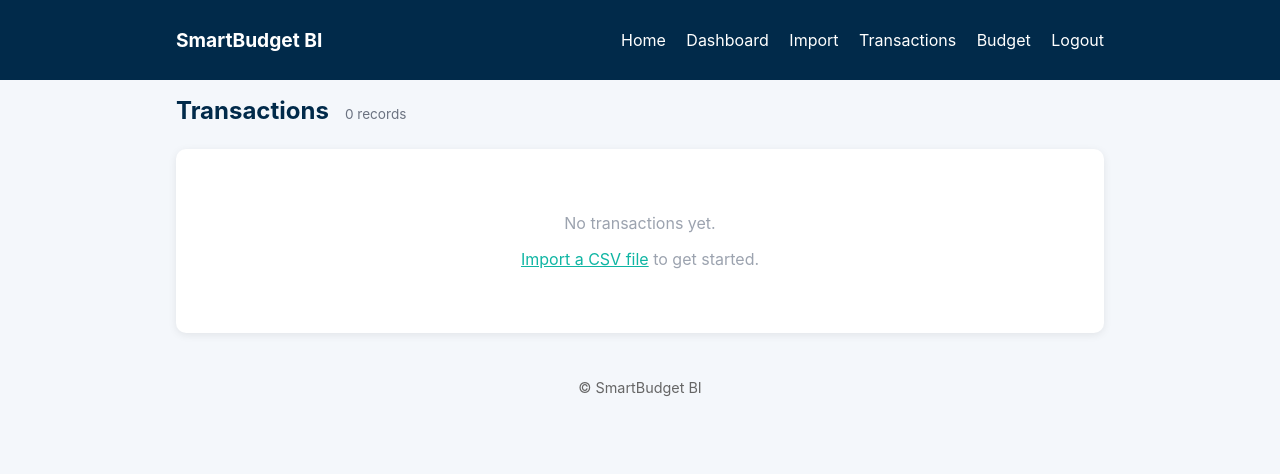
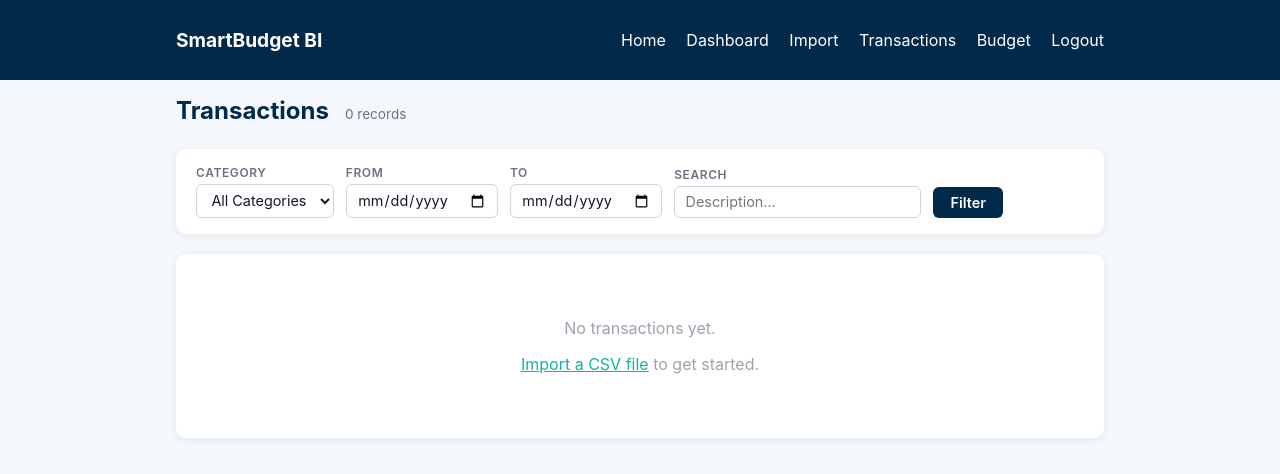
Before and after one commit to leenabuleil04-ctrl/smartbudget-bi, a Flask app: page /transactions in a window 1280 px wide. Shown: the top 474 px of the page. Run offline with Flask 3, Linux system fonts and the light colour scheme; the visitor is signed in with stand-in values (Sample User, id 1).

Commit message:
Add savings forecast banner, revised Smart Insights, and transaction filters
Feature 1 – Smart Insights (revised rules):
- generate_insights now accepts raw Supabase lists for cbs_benchmarks
  and budget_goals; processes them internally into lookup dicts
- 5 rules: info (top category), danger/💸 (over budget), danger/🚨
  (≥2x CBS), warning/⚠️ (1.2x–2x CBS), good/✅ (≤70% CBS)
- app.py: pass cbs_benchmarks_raw and budget_goals_raw (raw lists)
  instead of pre-processed dicts

Feature 2 – Transaction search & filter:
- /transactions reads category, date_from, date_to, search query params
  and applies .eq()/.gte()/.lte()/.ilike() to the Supabase query
- Filter values passed back to template so form stays filled
- filter-bar UI: category dropdown, date pickers, text search, Filter
  button; Clear link appears only when filters are active

Feature 3 – Savings forecast banner:
- First visible element on dashboard: green/red/grey banner driven by
  metrics.projection; grey if no transactions uploaded yet

Co-Authored-By: Claude Sonnet 4.6 <noreply@anthropic.com>

```diff
--- a/app.py
+++ b/app.py
@@ -52,23 +52,26 @@ def dashboard():
     # spending alerts vs last month
     alerts = compute_spending_alerts(transactions)
 
-    # CBS benchmark data per category (uses category + monthly_avg columns)
+    # CBS benchmark data — keep raw list for insights, build dict for chart
+    cbs_benchmarks_raw = []
     cbs_by_category = {}
     try:
         res = supabase.table('cbs_benchmarks').select('category,monthly_avg').execute()
-        err = getattr(res, 'error', None)
-        if not err and res.data:
+        if not getattr(res, 'error', None) and res.data:
+            cbs_benchmarks_raw = res.data
             for row in res.data:
                 cbs_by_category[row['category']] = float(row.get('monthly_avg', 0) or 0)
     except Exception:
         pass
     cbs_values = [cbs_by_category.get(c, 0) for c in cat_labels]
 
-    # per-category budget breakdown
+    # per-category budget breakdown — keep raw list for insights
+    budget_goals_raw = []
     budget_breakdown = {}
     try:
         res = supabase.table('budget_goals').select('category,monthly_limit_ils').eq('student_id', user['id']).execute()
         if not getattr(res, 'error', None) and res.data:
+            budget_goals_raw = res.data
             for row in res.data:
                 cat = row.get('category')
                 goal = float(row.get('monthly_limit_ils') or 0)
@@ -79,8 +82,7 @@ def dashboard():
     except Exception:
         pass
 
-    budget_goals_map = {cat: data['goal'] for cat, data in budget_breakdown.items()}
-    insights = generate_insights(metrics['by_category'], cbs_by_category, budget_goals_map)
+    insights = generate_insights(metrics['by_category'], cbs_benchmarks_raw, budget_goals_raw)
 
     return render_template(
         'dashboard.html',
@@ -153,16 +155,37 @@ def transactions_page():
         flash('Please log in to view transactions', 'error')
         return redirect(url_for('login'))
 
+    f_category  = request.args.get('category', '').strip()
+    f_date_from = request.args.get('date_from', '').strip()
+    f_date_to   = request.args.get('date_to', '').strip()
+    f_search    = request.args.get('search', '').strip()
+
     transactions = []
     try:
-        res = supabase.table('transactions').select('*') \
-            .eq('student_id', user['id']).order('date', desc=True).execute()
+        q = supabase.table('transactions').select('*').eq('student_id', user['id'])
+        if f_category:
+            q = q.eq('category', f_category)
+        if f_date_from:
+            q = q.gte('date', f_date_from)
+        if f_date_to:
+            q = q.lte('date', f_date_to)
+        if f_search:
+            q = q.ilike('description', f'%{f_search}%')
+        res = q.order('date', desc=True).execute()
         if not getattr(res, 'error', None):
             transactions = res.data or []
     except Exception:
         transactions = []
 
-    return render_template('transactions.html', transactions=transactions)
+    return render_template(
+        'transactions.html',
+        transactions=transactions,
+        categories=ALLOWED_CATEGORIES,
+        f_category=f_category,
+        f_date_from=f_date_from,
+        f_date_to=f_date_to,
+        f_search=f_search,
+    )
 
 
 @app.route('/budget', methods=['GET', 'POST'])
--- a/services/analytics.py
+++ b/services/analytics.py
@@ -99,50 +99,69 @@ def compute_monthly_trend(transactions):
 def generate_insights(spending_by_category, cbs_benchmarks, budget_goals):
     """Return a list of insight dicts: {type, icon, text}.
 
-    spending_by_category : {category: float}   — expenses this month (positive)
-    cbs_benchmarks       : {category: float}   — monthly CBS averages
-    budget_goals         : {category: float}   — user's monthly limits
-    types: 'warning', 'good', 'info', 'danger'
+    spending_by_category : {category: float}         — expenses this month (positive)
+    cbs_benchmarks       : list of dicts from Supabase, keys: category, monthly_avg
+    budget_goals         : list of dicts from Supabase, keys: category, monthly_limit_ils
     """
+    # normalise raw Supabase lists into lookup dicts
+    cbs_map = {
+        row['category']: float(row.get('monthly_avg') or 0)
+        for row in (cbs_benchmarks or [])
+        if row.get('category')
+    }
+    goals_map = {
+        row['category']: float(row.get('monthly_limit_ils') or 0)
+        for row in (budget_goals or [])
+        if row.get('category')
+    }
+
     insights = []
 
-    # biggest expense category (info)
-    if spending_by_category:
-        top_cat = max(spending_by_category, key=lambda c: spending_by_category[c])
-        top_amt = spending_by_category[top_cat]
-        if top_amt > 0:
-            insights.append({
-                'type': 'info',
-                'icon': '📊',
-                'text': f'Your biggest expense this month is {top_cat} at ₪{top_amt:,.0f}.',
-            })
+    # highest spending category — info, 📊
+    categories_with_spend = {c: v for c, v in spending_by_category.items() if v > 0}
+    if categories_with_spend:
+        top_cat = max(categories_with_spend, key=categories_with_spend.get)
+        top_amt = categories_with_spend[top_cat]
+        insights.append({
+            'type': 'info',
+            'icon': '📊',
+            'text': f'Your biggest expense this month is {top_cat} at ₪{top_amt:,.0f}.',
+        })
 
     for cat in CATEGORY_ORDER:
         spent = spending_by_category.get(cat, 0.0)
-        benchmark = cbs_benchmarks.get(cat, 0.0)
-        goal = budget_goals.get(cat, 0.0)
+        benchmark = cbs_map.get(cat, 0.0)
+        goal = goals_map.get(cat, 0.0)
 
-        # exceeded budget goal (danger)
+        # exceeded budget goal — danger, 💸
         if goal > 0 and spent > goal:
             over_pct = round((spent / goal - 1) * 100)
             insights.append({
                 'type': 'danger',
-                'icon': '🚨',
+                'icon': '💸',
                 'text': f'You exceeded your {cat} budget by {over_pct}% (₪{spent:,.0f} vs ₪{goal:,.0f} limit).',
             })
 
-        if benchmark > 0:
-            # spending 2× or more above CBS benchmark (warning)
-            if spent >= benchmark * 2:
-                multiple = round(spent / benchmark, 1)
+        if benchmark > 0 and spent > 0:
+            ratio = spent / benchmark
+            if ratio >= 2.0:
+                # 2x+ CBS average — danger, 🚨
+                insights.append({
+                    'type': 'danger',
+                    'icon': '🚨',
+                    'text': f'You spent {ratio:.1f}× the national average on {cat} (₪{spent:,.0f} vs ₪{benchmark:,.0f} avg).',
+                })
+            elif ratio >= 1.2:
+                # 1.2x–2x CBS average — warning, ⚠️
+                pct_over = round((ratio - 1) * 100)
                 insights.append({
                     'type': 'warning',
                     'icon': '⚠️',
-                    'text': f'You spent {multiple}× the national average on {cat} (₪{spent:,.0f} vs ₪{benchmark:,.0f} avg).',
+                    'text': f'You spent {pct_over}% above the national average on {cat} (₪{spent:,.0f} vs ₪{benchmark:,.0f} avg).',
                 })
-            # well under benchmark — spending ≤50% of CBS average (good)
-            elif spent > 0 and spent <= benchmark * 0.5:
-                saving_pct = round((1 - spent / benchmark) * 100)
+            elif ratio <= 0.7:
+                # ≤70% of CBS average — good, ✅
+                saving_pct = round((1 - ratio) * 100)
                 insights.append({
                     'type': 'good',
                     'icon': '✅',
--- a/templates/transactions.html
+++ b/templates/transactions.html
@@ -65,12 +65,99 @@
     color: #9ca3af;
   }
   .no-data a { color: #0fb5a3; }
+
+  /* ── Filter bar ── */
+  .filter-bar {
+    background: #fff;
+    border-radius: 10px;
+    box-shadow: 0 2px 8px rgba(0,0,0,0.08);
+    padding: 1rem 1.25rem;
+    margin-bottom: 1.25rem;
+    display: flex;
+    flex-wrap: wrap;
+    gap: .75rem;
+    align-items: flex-end;
+  }
+  .filter-group { display: flex; flex-direction: column; gap: .25rem; }
+  .filter-group label { font-size: .75rem; text-transform: uppercase; letter-spacing: .05em; color: #6b7280; font-weight: 600; }
+  .filter-group select,
+  .filter-group input[type="date"],
+  .filter-group input[type="text"] {
+    padding: .4rem .65rem;
+    border: 1px solid #d1d5db;
+    border-radius: 6px;
+    font-size: .9rem;
+    color: #111827;
+    background: #fff;
+    min-width: 130px;
+  }
+  .filter-group select:focus,
+  .filter-group input:focus {
+    outline: none;
+    border-color: #0fb5a3;
+    box-shadow: 0 0 0 2px rgba(15,181,163,.15);
+  }
+  .filter-group input[type="text"] { min-width: 180px; }
+  .btn-filter {
+    background: #012a4a;
+    color: #fff;
+    border: none;
+    border-radius: 6px;
+    padding: .42rem 1.1rem;
+    font-size: .9rem;
+    font-weight: 600;
+    cursor: pointer;
+    align-self: flex-end;
+    transition: background .15s;
+  }
+  .btn-filter:hover { background: #0fb5a3; }
+  .btn-clear {
+    background: none;
+    border: 1px solid #d1d5db;
+    border-radius: 6px;
+    padding: .42rem .9rem;
+    font-size: .85rem;
+    color: #6b7280;
+    cursor: pointer;
+    align-self: flex-end;
+    transition: border-color .15s, color .15s;
+  }
+  .btn-clear:hover { border-color: #012a4a; color: #012a4a; }
 </style>
 
 <div class="page-header">
   <h2>Transactions</h2>
   <span class="count">{{ transactions | length }} records</span>
 </div>
+
+<!-- ── Filter Bar ── -->
+<form method="GET" action="{{ url_for('transactions_page') }}" class="filter-bar">
+  <div class="filter-group">
+    <label for="f_category">Category</label>
+    <select id="f_category" name="category">
+      <option value="">All Categories</option>
+      {% for cat in categories %}
+      <option value="{{ cat }}" {% if f_category == cat %}selected{% endif %}>{{ cat }}</option>
+      {% endfor %}
+    </select>
+  </div>
+  <div class="filter-group">
+    <label for="f_date_from">From</label>
+    <input type="date" id="f_date_from" name="date_from" value="{{ f_date_from }}">
+  </div>
+  <div class="filter-group">
+    <label for="f_date_to">To</label>
+    <input type="date" id="f_date_to" name="date_to" value="{{ f_date_to }}">
+  </div>
+  <div class="filter-group">
+    <label for="f_search">Search</label>
+    <input type="text" id="f_search" name="search" placeholder="Description…" value="{{ f_search }}">
+  </div>
+  <button type="submit" class="btn-filter">Filter</button>
+  {% if f_category or f_date_from or f_date_to or f_search %}
+  <a href="{{ url_for('transactions_page') }}" class="btn-clear">Clear</a>
+  {% endif %}
+</form>
 
 <div class="tx-card">
   {% if transactions %}
```
Also changed, not shown: templates/dashboard.html (+39 -5 lines).
